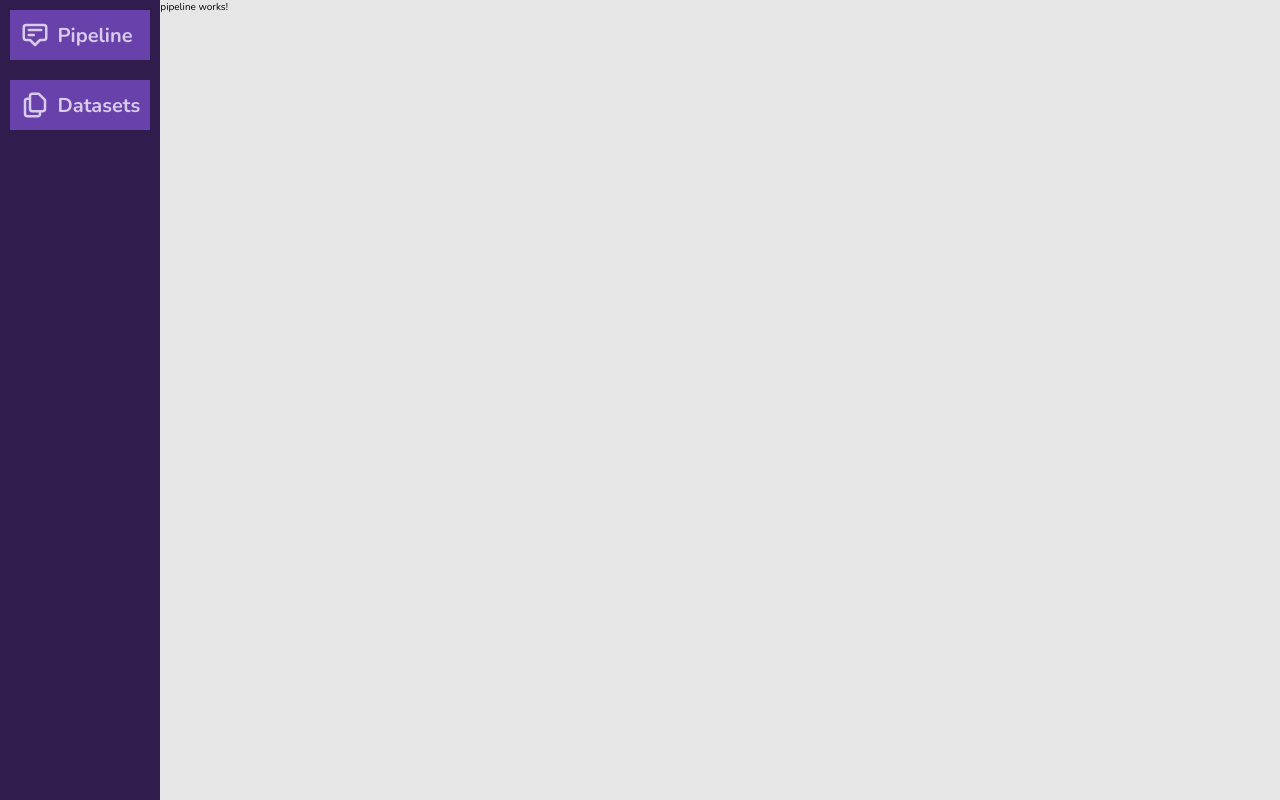
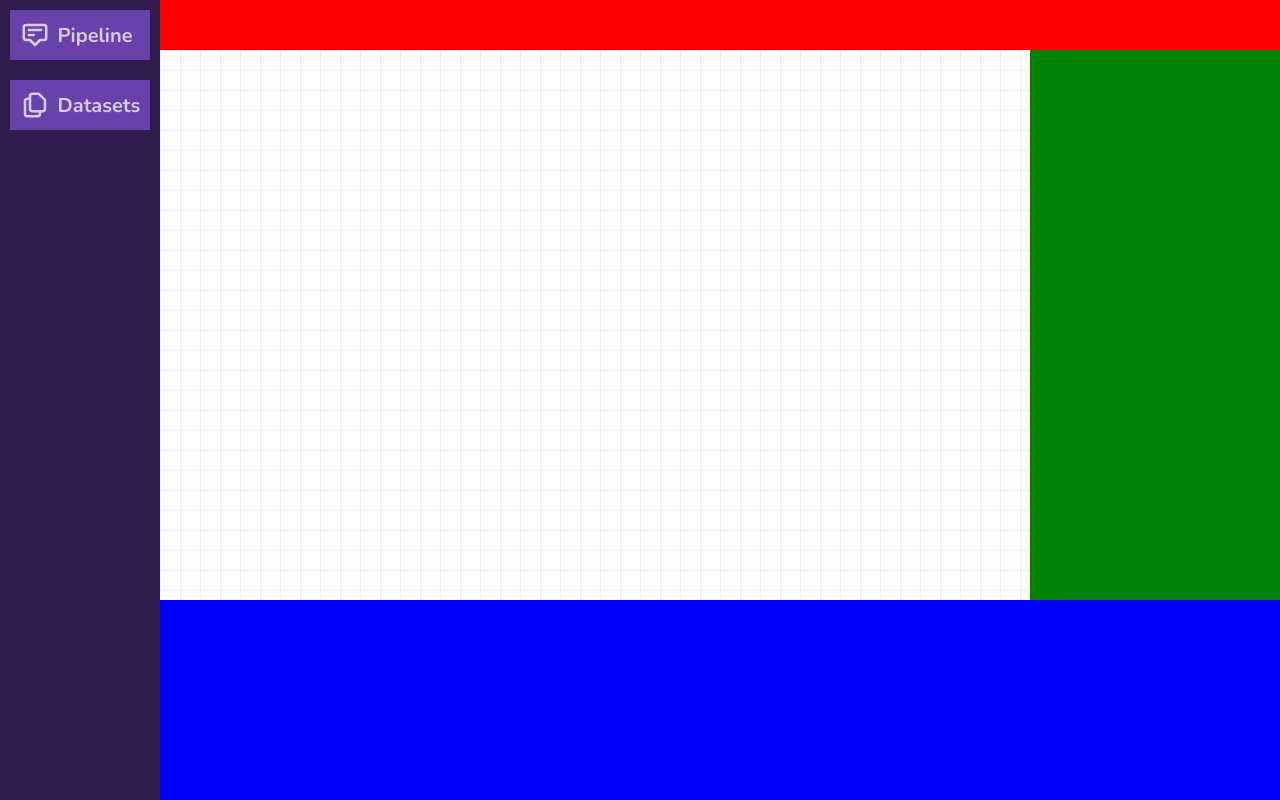
Before and after one commit to Star-Academy/Summer1401-Project-Team03, an Angular app in the folder client/: page /pipeline in a window 1280 px wide. Built offline with nearby package versions, Linux system fonts and the light colour scheme.

Commit message:
[ADD] basic layout

```diff
--- a/client/src/app/pages/pipeline/components/board/board.component.html
+++ b/client/src/app/pages/pipeline/components/board/board.component.html
@@ -3,8 +3,6 @@
     [style]="{
         '--board-w': boardWidth,
         '--board-h': boardHeight,
-        '--container-w': containerWidth,
-        '--container-h': containerHeight,
         '--grid-size': gridSize
     }"
 >
--- a/client/src/app/pages/pipeline/components/board/board.component.scss
+++ b/client/src/app/pages/pipeline/components/board/board.component.scss
@@ -6,24 +6,16 @@
 }
 
 .container {
-    --container-width: calc(var(--container-w) * var(--grid-size));
-    --container-height: calc(var(--container-h) * var(--grid-size));
+    position: relative;
+    overflow: scroll;
+    scrollbar-gutter: stable;
 
-    overflow: scroll;
-
-    block-size: var(--container-height);
-    inline-size: var(--container-width);
-
-    margin: 5rem;
-    padding-block-end: calc(0.1 * var(--container-width));
-    padding-inline-end: calc(0.1 * var(--container-width));
-
-    border: 1px solid var(--color-gray-0);
+    block-size: 100%;
 
     .board {
         @include grid-pattern(var(--color-gray-100), hsl(237deg 92% 62% / 10%), 1.25px, var(--grid-size));
 
-        position: relative;
+        position: absolute;
 
         block-size: calc(var(--board-h) * var(--grid-size));
         inline-size: calc(var(--board-w) * var(--grid-size));
--- a/client/src/app/pages/pipeline/components/board/board.component.ts
+++ b/client/src/app/pages/pipeline/components/board/board.component.ts
@@ -1,14 +1,11 @@
 import {Component, Input} from '@angular/core';
 
 @Component({
-    selector: 'app-board2',
+    selector: 'app-board',
     templateUrl: './board.component.html',
     styleUrls: ['./board.component.scss'],
 })
 export class BoardComponent {
-    @Input() public containerWidth: number = 40;
-    @Input() public containerHeight: number = 30;
-
     @Input() public boardWidth: number = 150;
     @Input() public boardHeight: number = 120;
 
--- a/client/src/app/pages/pipeline/pipeline.component.html
+++ b/client/src/app/pages/pipeline/pipeline.component.html
@@ -1 +1,6 @@
-<p>pipeline works!</p>
+<div class="container">
+    <div class="top-bar"></div>
+    <div class="side-bar"></div>
+    <div class="bottom-bar"></div>
+    <app-board></app-board>
+</div>
--- a/client/src/app/pages/pipeline/pipeline.component.scss
+++ b/client/src/app/pages/pipeline/pipeline.component.scss
@@ -0,0 +1,43 @@
+.container {
+    display: grid;
+    grid-template-areas:
+        "topbar topbar"
+        "board sidebar"
+        "bottom bottom";
+    grid-template-columns: 1fr auto;
+    grid-template-rows: auto 1fr auto;
+
+    block-size: 100%;
+    inline-size: 100%;
+
+    .top-bar {
+        grid-area: topbar;
+
+        background-color: red;
+
+        block-size: 5rem;
+    }
+
+    .side-bar {
+        grid-area: sidebar;
+
+        background-color: green;
+
+        inline-size: 25rem;
+    }
+
+    .bottom-bar {
+        grid-area: bottom;
+
+        background-color: blue;
+
+        min-block-size: 20rem;
+        resize: vertical;
+    }
+
+    app-board {
+        grid-area: board;
+
+        background-color: violet;
+    }
+}
--- a/client/src/app/pages/pipeline/pipeline.component.ts
+++ b/client/src/app/pages/pipeline/pipeline.component.ts
@@ -5,4 +5,7 @@ import {Component} from '@angular/core';
     templateUrl: './pipeline.component.html',
     styleUrls: ['./pipeline.component.scss'],
 })
-export class PipelineComponent {}
+export class PipelineComponent {
+    public sideBarShown: boolean = true;
+    public bottomBarShown: boolean = true;
+}
```
Also changed, not shown: client/src/app/app.module.ts (+9 -1 lines).
